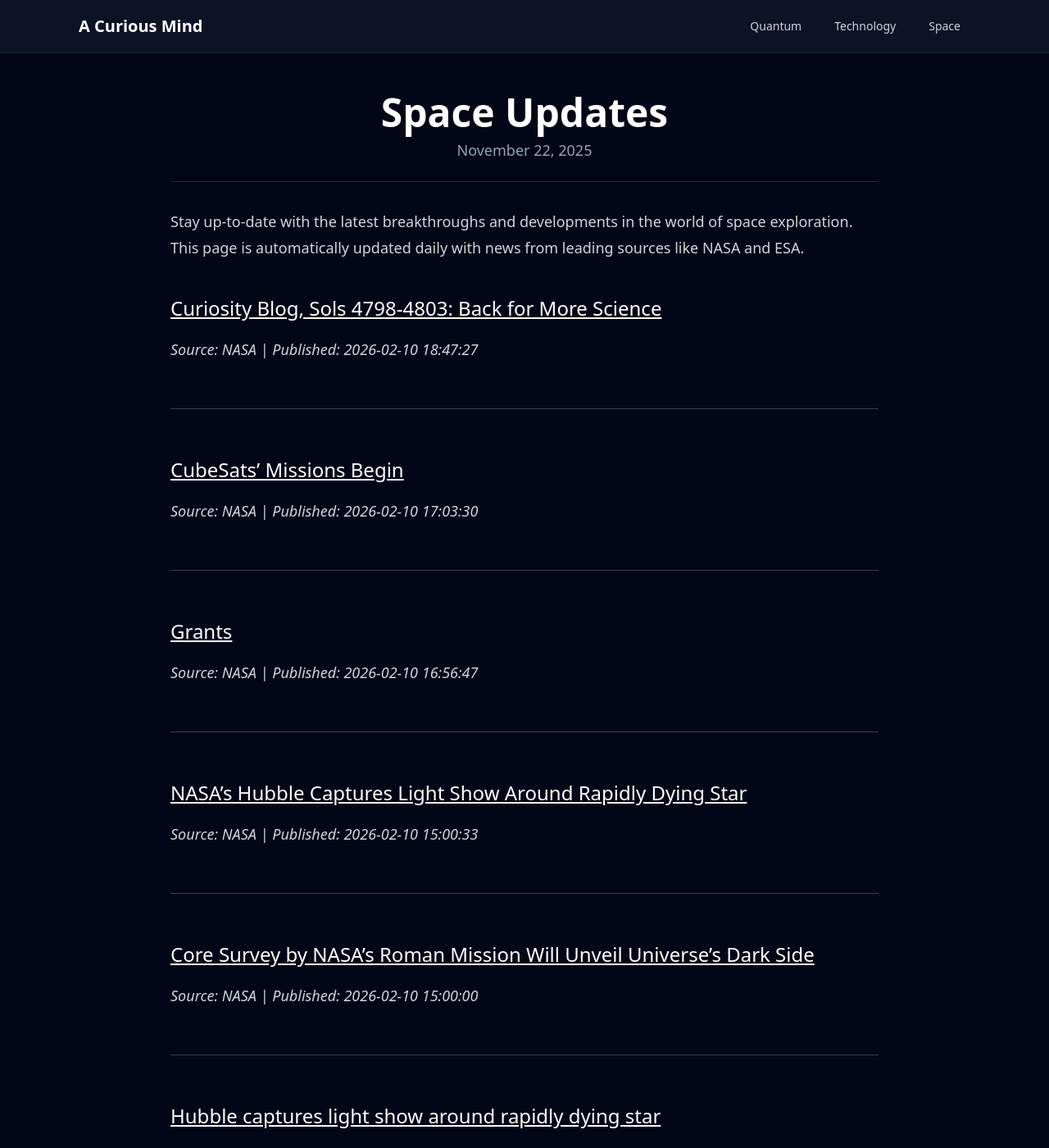
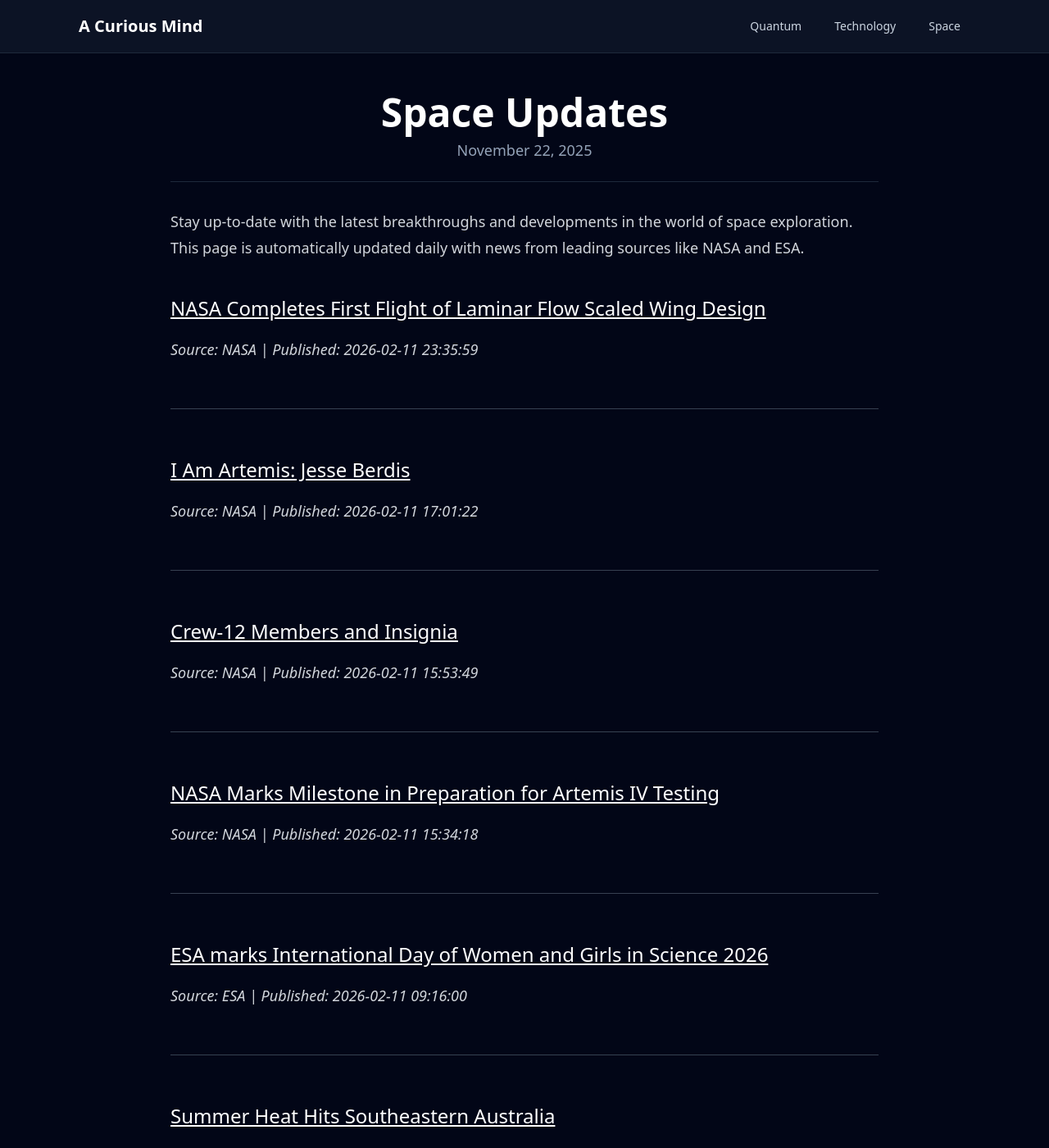
Before and after one commit to onehl7/onehl7.github.io, a Jekyll site: the page built from _posts/2025-11-22-space-updates.md, in a window 1280 px wide and 1400 px high. Shown: the whole window at 82% size. Built offline with Jekyll 4.4.1, drawn with Linux system fonts in a browser that asks for light colours; nearby versions of some CDN libraries; some of the changed text lies outside the part shown.

Commit message:
Update space news data

```diff
--- a/_data/space_news.json
+++ b/_data/space_news.json
@@ -1,32 +1,44 @@
 [
   {
     "source": "NASA",
-    "title": "Curiosity Blog, Sols 4798-4803: Back for More Science",
-    "link": "https://science.nasa.gov/blog/curiosity-blog-sols-4798-4803-back-for-more-science/",
-    "published": "2026-02-10 18:47:27"
+    "title": "NASA Completes First Flight of Laminar Flow Scaled Wing Design",
+    "link": "https://www.nasa.gov/image-article/nasa-completes-first-flight-of-laminar-flow-scaled-wing-design/",
+    "published": "2026-02-11 23:35:59"
   },
   {
     "source": "NASA",
-    "title": "CubeSats\u2019 Missions Begin",
-    "link": "https://www.nasa.gov/image-article/cubesats-missions-begin/",
-    "published": "2026-02-10 17:03:30"
+    "title": "I Am Artemis: Jesse Berdis",
+    "link": "https://www.nasa.gov/missions/artemis/artemis-2/i-am-artemis-jesse-berdis/",
+    "published": "2026-02-11 17:01:22"
   },
   {
     "source": "NASA",
-    "title": "Grants",
-    "link": "https://www.nasa.gov/centers-and-facilities/grants-2/",
-    "published": "2026-02-10 16:56:47"
+    "title": "Crew-12 Members and Insignia",
+    "link": "https://www.nasa.gov/image-article/crew-12-members-and-insignia/",
+    "published": "2026-02-11 15:53:49"
   },
   {
     "source": "NASA",
-    "title": "NASA\u2019s Hubble Captures Light Show Around Rapidly Dying Star",
-    "link": "https://science.nasa.gov/missions/hubble/nasas-hubble-captures-light-show-around-rapidly-dying-star/",
-    "published": "2026-02-10 15:00:33"
+    "title": "NASA Marks Milestone in Preparation for Artemis IV Testing",
+    "link": "https://www.nasa.gov/centers-and-facilities/stennis/preparation-for-artemis-iv-testing/",
+    "published": "2026-02-11 15:34:18"
+  },
+  {
+    "source": "ESA",
+    "title": "ESA marks International Day of Women and Girls in Science 2026",
+    "link": "https://www.esa.int/About_Us/Diversity_and_Inclusiveness/ESA_marks_International_Day_of_Women_and_Girls_in_Science_2026",
+    "published": "2026-02-11 09:16:00"
   },
   {
     "source": "NASA",
-    "title": "Core Survey by NASA\u2019s Roman Mission Will Unveil Universe\u2019s Dark Side",
-    "link": "https://www.nasa.gov/missions/roman-space-telescope/core-survey-by-nasas-roman-mission-will-unveil-universes-dark-side/",
+    "title": "Summer Heat Hits Southeastern Australia",
+    "link": "https://science.nasa.gov/earth/earth-observatory/summer-heat-hits-southeastern-australia/",
+    "published": "2026-02-11 05:00:00"
+  },
+  {
+    "source": "ESA",
+    "title": "ESA awards contracts for Ramses mission to Apophis",
+    "link": "https://www.esa.int/Space_Safety/Planetary_Defence/ESA_awards_contracts_for_Ramses_mission_to_Apophis",
     "published": "2026-02-10 15:00:00"
   },
   {
@@ -37,21 +49,9 @@
   },
   {
     "source": "ESA",
-    "title": "ESA awards contracts for Ramses mission to Apophis",
-    "link": "https://www.esa.int/Space_Safety/Planetary_Defence/ESA_awards_contracts_for_Ramses_mission_to_Apophis",
-    "published": "2026-02-10 15:00:00"
-  },
-  {
-    "source": "ESA",
-    "title": "Intense rainfall brings floods across Iberian Peninsula",
-    "link": "https://www.esa.int/Applications/Observing_the_Earth/Copernicus/Sentinel-1/Intense_rainfall_brings_floods_across_Iberian_Peninsula",
-    "published": "2026-02-10 12:45:00"
-  },
-  {
-    "source": "ESA",
-    "title": "Watch live: first launch of Ariane 6 with four boosters",
-    "link": "https://www.esa.int/Enabling_Support/Space_Transportation/Ariane/Watch_live_first_launch_of_Ariane_6_with_four_boosters",
-    "published": "2026-02-10 10:10:00"
+    "title": "Watch live: Crew-12 launch and docking (updated)",
+    "link": "https://www.esa.int/Science_Exploration/Human_and_Robotic_Exploration/Watch_live_Crew-12_launch_and_docking_updated",
+    "published": "2026-02-10 07:00:00"
   },
   {
     "source": "ESA",
```
